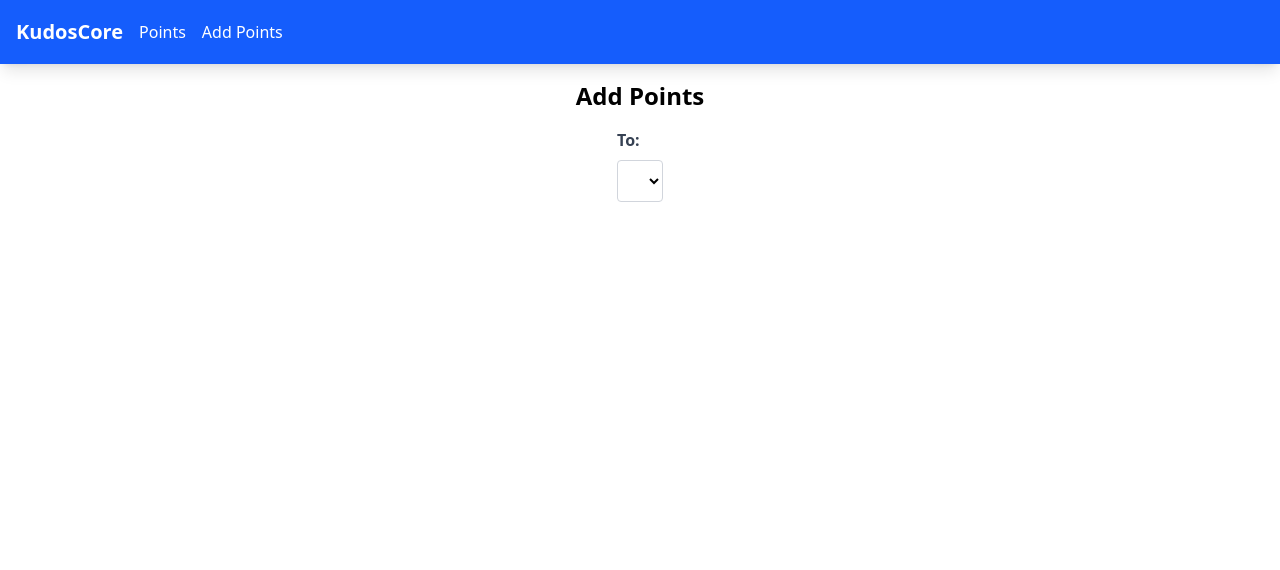
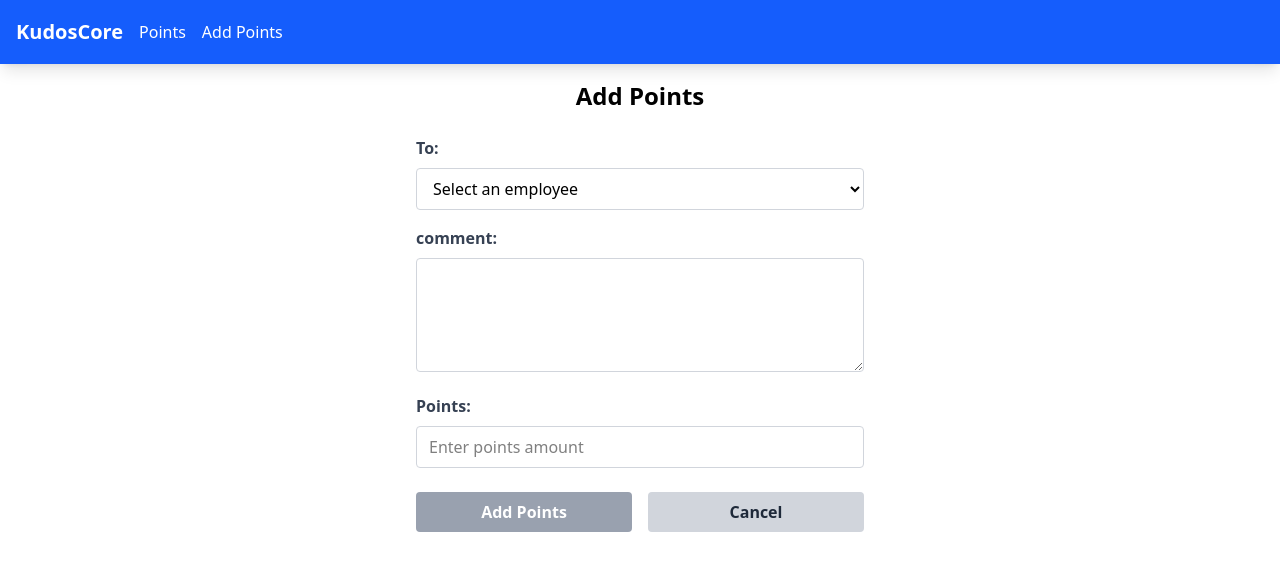
Before and after one commit to AlanPustkowiak/KudosCore, an Angular app: page /points-add in a window 1280 px wide. Shown: the top 570 px of the page. Built offline with nearby package versions, Linux system fonts and the light colour scheme.

Commit message:
basic adding form completed

```diff
--- a/src/app/pages/points-add/points-add.html
+++ b/src/app/pages/points-add/points-add.html
@@ -1,6 +1,11 @@
 <div class="container mx-auto p-4 flex flex-col items-center">
-  <h2 class="text-2xl font-bold mb-4">Add Points</h2>
-  <form [formGroup]="pointsForm" (ngSubmit)="onSubmit()">
+  <h2 class="text-2xl font-bold mb-6">Add Points</h2>
+
+  <form
+    [formGroup]="pointsForm"
+    (ngSubmit)="onSubmit()"
+    class="w-full max-w-md"
+  >
     <div class="mb-4">
       <label for="employeeId" class="block text-gray-700 font-bold mb-2"
         >To:</label
@@ -10,7 +15,68 @@
         formControlName="employeeId"
         class="w-full border border-gray-300 rounded px-3 py-2"
         [class.border-red-500]="isFieldInvalid('employeeId')"
-      ></select>
+      >
+        <option value="">Select an employee</option>
+        @for (employee of employees$(); track employee.id) {
+        <option [value]="employee.id">
+          {{ employee.name }}
+        </option>
+        } @empty {
+        <option disabled>No employees found</option>
+        }
+      </select>
+      @if (isFieldInvalid('employeeId')) {
+      <span class="text-red-500 text-sm">Employee is required.</span>
+      }
+    </div>
+    <div class="mb-4">
+      <label for="comment" class="block text-gray-700 font-bold mb-2">
+        comment:
+      </label>
+      <textarea
+        id="comment"
+        formControlName="comment"
+        class="w-full border border-gray-300 rounded px-3 py-2"
+        [class.border-red-500]="isFieldInvalid('comment')"
+        rows="4"
+      ></textarea>
+      @if (isFieldInvalid('comment')) {
+      <span class="text-red-500 text-sm">comment is required.</span>
+      }
+    </div>
+    <div class="mb-6">
+      <label for="points" class="block text-gray-700 font-bold mb-2"
+        >Points:</label
+      >
+      <input
+        type="number"
+        id="points"
+        formControlName="points"
+        class="w-full border border-gray-300 rounded px-3 py-2"
+        [class.border-red-500]="isFieldInvalid('points')"
+        placeholder="Enter points amount"
+      />
+      @if (isFieldInvalid('points')) {
+      <span class="text-red-500 text-sm"
+        >Points must be a positive number.</span
+      >
+      }
+    </div>
+    <div class="flex gap-4">
+      <button
+        type="submit"
+        [disabled]="pointsForm.invalid || isSubmitting()"
+        class="flex-1 bg-blue-600 text-white font-bold py-2 px-4 rounded hover:bg-blue-700 disabled:bg-gray-400"
+      >
+        {{ isSubmitting() ? "Adding..." : "Add Points" }}
+      </button>
+      <button
+        type="button"
+        (click)="onCancel()"
+        class="flex-1 bg-gray-300 text-gray-800 font-bold py-2 px-4 rounded hover:bg-gray-400"
+      >
+        Cancel
+      </button>
     </div>
   </form>
 </div>
--- a/src/app/pages/points-add/points-add.ts
+++ b/src/app/pages/points-add/points-add.ts
@@ -38,7 +38,7 @@ export class PointsAdd implements OnInit {
     this.pointsForm = this.formBuilder.group({
       employeeId: ['', Validators.required],
       points: ['', [Validators.required, Validators.min(1)]],
-      reason: ['', Validators.required],
+      comment: ['', Validators.required],
     });
   }
 
@@ -51,14 +51,15 @@ export class PointsAdd implements OnInit {
     if (this.pointsForm.valid) {
       this.isSubmitting.set(true);
       const formValue = this.pointsForm.value;
+
       const selectedEmployee = this.employees$().find(
-        (emp) => emp.id === formValue.employeeId
+        (emp) => emp.id === +formValue.employeeId
       );
 
       const newKudos = {
         to: selectedEmployee ? selectedEmployee.name : 'Unknown',
-        from: 'System', // In a real app, this would be the logged-in user
-        comment: formValue.reason,
+        from: 'System',
+        comment: formValue.comment,
         points: formValue.points,
       };
       this.kudosService.addKudos(newKudos);
@@ -66,4 +67,8 @@ export class PointsAdd implements OnInit {
       this.router.navigate(['/points-list']);
     }
   }
+
+  onCancel(): void {
+    this.router.navigate(['/points-list']);
+  }
 }
```
